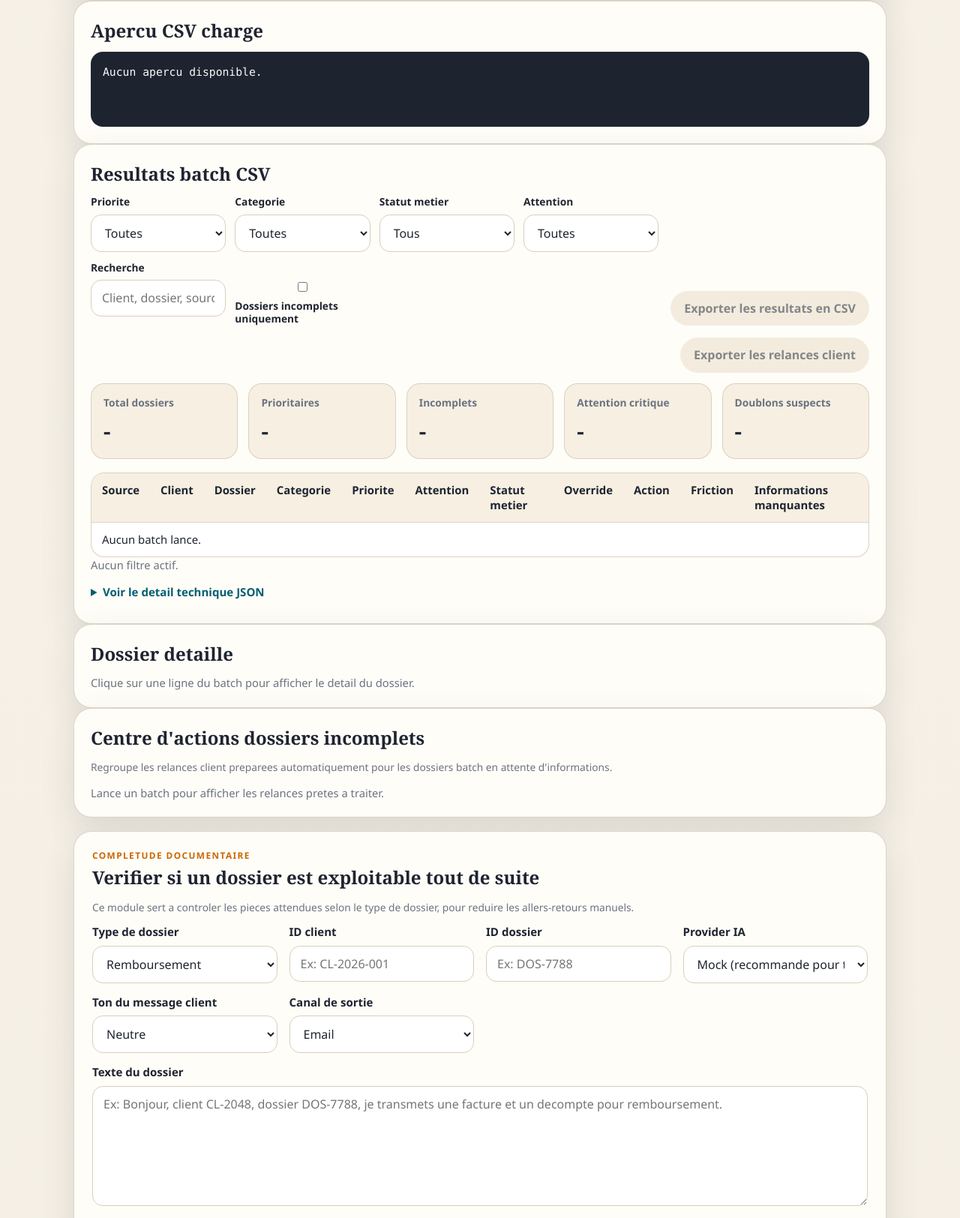
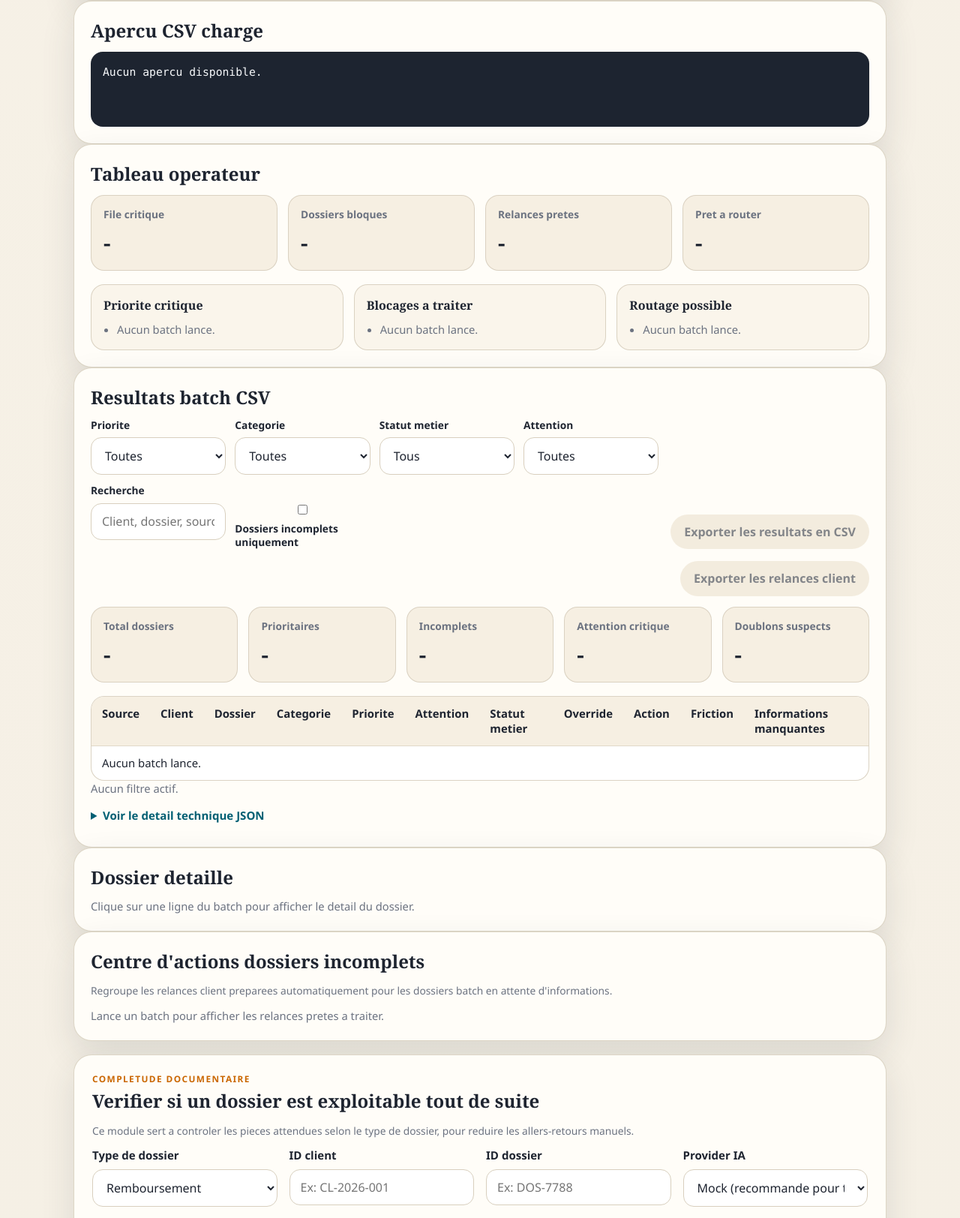
Before and after one commit to christopherfordant/projet_automatisations, a FastAPI app: page / in a window 1280 px wide. Shown: the part 3043-4667 px from the top of the page at 75% size. Run offline with FastAPI, Linux system fonts and the light colour scheme.

Commit message:
Add operator dashboard for batch supervision

```diff
--- a/src/app/ui/static/app.css
+++ b/src/app/ui/static/app.css
@@ -625,6 +625,31 @@ button:disabled {
     min-height: 130px;
 }
 
+.operator-board {
+    display: grid;
+    grid-template-columns: repeat(auto-fit, minmax(220px, 1fr));
+    gap: 14px;
+}
+
+.operator-lane {
+    padding: 16px;
+    border: 1px solid rgba(216, 207, 190, 0.9);
+    border-radius: 18px;
+    background: #faf5eb;
+}
+
+.operator-lane h3 {
+    margin: 0 0 10px;
+    font-size: 1rem;
+}
+
+.operator-list {
+    margin: 0;
+    padding-left: 18px;
+    color: var(--muted);
+    font: 400 0.92rem/1.5 "Segoe UI", sans-serif;
+}
+
 @media (max-width: 640px) {
     .layout {
         padding: 20px 14px 40px;
--- a/src/app/ui/static/app.js
+++ b/src/app/ui/static/app.js
@@ -25,6 +25,10 @@ const copyDocumentMessageButton = document.getElementById("copy-document-message
 const rawOutput = document.getElementById("raw-output");
 const batchOutput = document.getElementById("batch-output");
 const batchSummary = document.getElementById("batch-summary");
+const operatorDashboardSummary = document.getElementById("operator-dashboard-summary");
+const operatorCriticalList = document.getElementById("operator-critical-list");
+const operatorBlockedList = document.getElementById("operator-blocked-list");
+const operatorRoutingList = document.getElementById("operator-routing-list");
 const batchTableBody = document.getElementById("batch-table-body");
 const caseDetail = document.getElementById("case-detail");
 const exportBatchButton = document.getElementById("export-batch");
@@ -440,6 +444,7 @@ async function runBatchAnalysis() {
         }));
 
         renderBatchSummary(data.summary);
+        renderOperatorDashboard(data.items);
         renderBatchTable(data.items);
         renderMissingActionsPanel(data.items);
         lastBatchItems = data.items;
@@ -872,6 +877,73 @@ function renderBatchSummary(summaryData) {
     `;
 }
 
+function renderOperatorDashboard(items) {
+    const effectiveItems = (items || []).map((item) => {
+        const override = manualStatusOverrides[buildItemKey(item)];
+        return {
+            ...item,
+            effective_status: override?.value || item.business_status,
+            effective_status_label: override?.label || item.business_status_label,
+        };
+    });
+
+    const criticalItems = effectiveItems.filter((item) => item.attention_level === "critical");
+    const blockedItems = effectiveItems.filter((item) => item.effective_status === "blocked");
+    const followupItems = effectiveItems.filter((item) => item.missing_information?.length);
+    const routingItems = effectiveItems.filter((item) =>
+        ["ready_to_route", "ready_for_priority_queue", "validated"].includes(item.effective_status),
+    );
+
+    operatorDashboardSummary.innerHTML = `
+        <div class="metric">
+            <span>File critique</span>
+            <strong>${escapeHtml(criticalItems.length || "-")}</strong>
+        </div>
+        <div class="metric">
+            <span>Dossiers bloques</span>
+            <strong>${escapeHtml(blockedItems.length || "-")}</strong>
+        </div>
+        <div class="metric">
+            <span>Relances pretes</span>
+            <strong>${escapeHtml(followupItems.length || "-")}</strong>
+        </div>
+        <div class="metric">
+            <span>Pret a router</span>
+            <strong>${escapeHtml(routingItems.length || "-")}</strong>
+        </div>
+    `;
+
+    operatorCriticalList.innerHTML = renderOperatorLane(
+        criticalItems,
+        "Aucun dossier critique.",
+        (item) =>
+            `${item.contract_id || item.customer_id || "Sans reference"} • ${item.category_label} • ${item.attention_level_label}`,
+    );
+    operatorBlockedList.innerHTML = renderOperatorLane(
+        blockedItems,
+        "Aucun blocage actif.",
+        (item) =>
+            `${item.contract_id || item.customer_id || "Sans reference"} • ${item.missing_information_labels.join(", ") || "A revoir"}`,
+    );
+    operatorRoutingList.innerHTML = renderOperatorLane(
+        routingItems,
+        "Aucun dossier pret a router.",
+        (item) =>
+            `${item.contract_id || item.customer_id || "Sans reference"} • ${item.effective_status_label} • ${item.recommended_next_action_label}`,
+    );
+}
+
+function renderOperatorLane(items, emptyLabel, formatter) {
+    if (!items.length) {
+        return `<li>${escapeHtml(emptyLabel)}</li>`;
+    }
+
+    return items
+        .slice(0, 8)
+        .map((item) => `<li>${escapeHtml(formatter(item))}</li>`)
+        .join("");
+}
+
 function setDocumentSummary({ type, status, completion }) {
     documentSummary.innerHTML = `
         <div><dt>Type</dt><dd>${escapeHtml(type)}</dd></div>
@@ -1069,6 +1141,27 @@ function resetBatchVisuals(status = "-") {
     batchTableBody.innerHTML = '<tr><td colspan="11">Aucun batch lance.</td></tr>';
     caseDetail.innerHTML = '<p class="csv-status">Clique sur une ligne du batch pour afficher le detail du dossier.</p>';
     missingActionsPanel.innerHTML = '<p class="csv-status">Lance un batch pour afficher les relances pretes a traiter.</p>';
+    operatorDashboardSummary.innerHTML = `
+        <div class="metric">
+            <span>File critique</span>
+            <strong>${escapeHtml(status)}</strong>
+        </div>
+        <div class="metric">
+            <span>Dossiers bloques</span>
+            <strong>${escapeHtml(status)}</strong>
+        </div>
+        <div class="metric">
+            <span>Relances pretes</span>
+            <strong>${escapeHtml(status)}</strong>
+        </div>
+        <div class="metric">
+            <span>Pret a router</span>
+            <strong>${escapeHtml(status)}</strong>
+        </div>
+    `;
+    operatorCriticalList.innerHTML = "<li>Aucun batch lance.</li>";
+    operatorBlockedList.innerHTML = "<li>Aucun batch lance.</li>";
+    operatorRoutingList.innerHTML = "<li>Aucun batch lance.</li>";
 }
 
 function hydrateCategoryFilter(items) {
@@ -1165,6 +1258,7 @@ function handleStatusOverrideChange(event) {
     });
 
     renderBatchTable(lastBatchItems);
+    renderOperatorDashboard(lastBatchItems);
     applyBatchFilters();
     const updatedItem = lastBatchItems.find((item) => buildItemKey(item) === itemKey);
     if (updatedItem && selectedItemKey === itemKey) {
--- a/src/app/ui/templates/index.html
+++ b/src/app/ui/templates/index.html
@@ -264,6 +264,48 @@
         <section class="card">
             <h2>Apercu CSV charge</h2>
             <pre id="csv-preview" class="output">Aucun apercu disponible.</pre>
+        </section>
+
+        <section class="card">
+            <h2>Tableau operateur</h2>
+            <div id="operator-dashboard-summary" class="batch-summary">
+                <div class="metric">
+                    <span>File critique</span>
+                    <strong>-</strong>
+                </div>
+                <div class="metric">
+                    <span>Dossiers bloques</span>
+                    <strong>-</strong>
+                </div>
+                <div class="metric">
+                    <span>Relances pretes</span>
+                    <strong>-</strong>
+                </div>
+                <div class="metric">
+                    <span>Pret a router</span>
+                    <strong>-</strong>
+                </div>
+            </div>
+            <div class="operator-board">
+                <article class="operator-lane">
+                    <h3>Priorite critique</h3>
+                    <ul id="operator-critical-list" class="operator-list">
+                        <li>Aucun batch lance.</li>
+                    </ul>
+                </article>
+                <article class="operator-lane">
+                    <h3>Blocages a traiter</h3>
+                    <ul id="operator-blocked-list" class="operator-list">
+                        <li>Aucun batch lance.</li>
+                    </ul>
+                </article>
+                <article class="operator-lane">
+                    <h3>Routage possible</h3>
+                    <ul id="operator-routing-list" class="operator-list">
+                        <li>Aucun batch lance.</li>
+                    </ul>
+                </article>
+            </div>
         </section>
 
         <section class="card">
```
